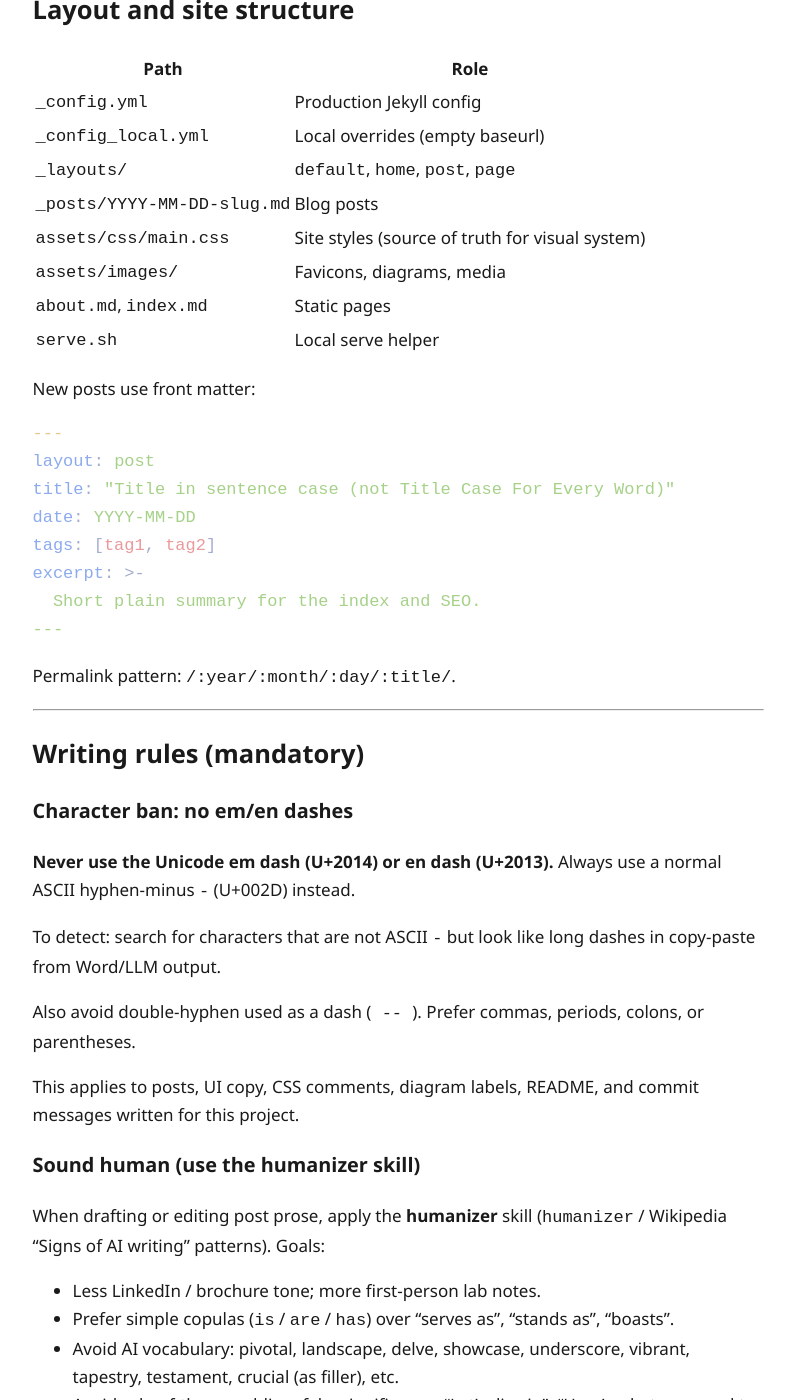
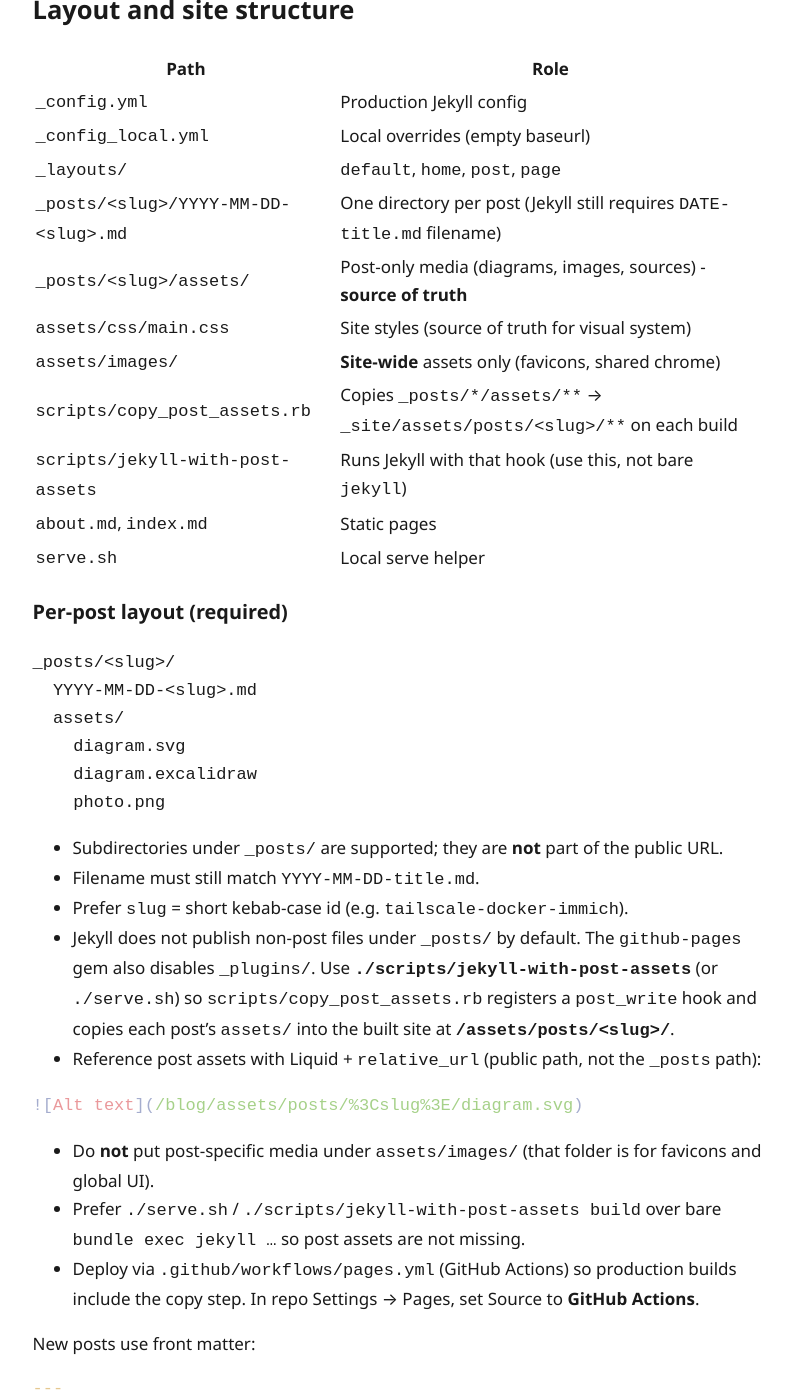
Before and after one commit to slci/blog, a Jekyll site: the page built from AGENTS.md, in a window 1280 px wide and 1400 px high, scrolled down 1115 px. Shown: the whole window, without its empty margins (242-1033 px from the left). Built offline with Jekyll 4.4.1, drawn with Linux system fonts in a browser that asks for light colours; our own code applies the rules of GitHub Pages for plain Markdown files; some of the changed text lies outside the part shown.

Commit message:
Put blog assets into same su-dirs as blog posts

````diff
--- a/AGENTS.md
+++ b/AGENTS.md
@@ -35,11 +35,39 @@ Do **not** commit `_site/` or `vendor/` (see `.gitignore`).
 | `_config.yml` | Production Jekyll config |
 | `_config_local.yml` | Local overrides (empty baseurl) |
 | `_layouts/` | `default`, `home`, `post`, `page` |
-| `_posts/YYYY-MM-DD-slug.md` | Blog posts |
+| `_posts/<slug>/YYYY-MM-DD-<slug>.md` | One directory per post (Jekyll still requires `DATE-title.md` filename) |
+| `_posts/<slug>/assets/` | Post-only media (diagrams, images, sources) - **source of truth** |
 | `assets/css/main.css` | Site styles (source of truth for visual system) |
-| `assets/images/` | Favicons, diagrams, media |
+| `assets/images/` | **Site-wide** assets only (favicons, shared chrome) |
+| `scripts/copy_post_assets.rb` | Copies `_posts/*/assets/**` → `_site/assets/posts/<slug>/**` on each build |
+| `scripts/jekyll-with-post-assets` | Runs Jekyll with that hook (use this, not bare `jekyll`) |
 | `about.md`, `index.md` | Static pages |
 | `serve.sh` | Local serve helper |
+
+### Per-post layout (required)
+
+```text
+_posts/<slug>/
+  YYYY-MM-DD-<slug>.md
+  assets/
+    diagram.svg
+    diagram.excalidraw
+    photo.png
+```
+
+- Subdirectories under `_posts/` are supported; they are **not** part of the public URL.
+- Filename must still match `YYYY-MM-DD-title.md`.
+- Prefer `slug` = short kebab-case id (e.g. `tailscale-docker-immich`).
+- Jekyll does not publish non-post files under `_posts/` by default. The `github-pages` gem also disables `_plugins/`. Use **`./scripts/jekyll-with-post-assets`** (or `./serve.sh`) so `scripts/copy_post_assets.rb` registers a `post_write` hook and copies each post's `assets/` into the built site at **`/assets/posts/<slug>/`**.
+- Reference post assets with Liquid + `relative_url` (public path, not the `_posts` path):
+
+```markdown
+![Alt text]({{ '/assets/posts/<slug>/diagram.svg' | relative_url }})
+```
+
+- Do **not** put post-specific media under `assets/images/` (that folder is for favicons and global UI).
+- Prefer `./serve.sh` / `./scripts/jekyll-with-post-assets build` over bare `bundle exec jekyll …` so post assets are not missing.
+- Deploy via `.github/workflows/pages.yml` (GitHub Actions) so production builds include the copy step. In repo Settings → Pages, set Source to **GitHub Actions**.
 
 New posts use front matter:
 
@@ -54,7 +82,7 @@ excerpt: >-
 ---
 ```
 
-Permalink pattern: `/:year/:month/:day/:title/`.
+Permalink pattern: `/:year/:month/:day/:title/` (from `_config.yml`; independent of the `_posts/` subdirectory).
 
 ---
 
@@ -144,11 +172,13 @@ CSS variables for both palettes live in `assets/css/main.css` (`--frappe-*`, `--
 - Use the **excalidraw-diagram** skill when producing Excalidraw JSON; for blog embed, ship SVG (and optional PNG).
 - No em dashes in diagram labels.
 
-Example diagram assets for the Tailscale/Docker post:
+Example diagram assets for the Tailscale/Docker post (in-repo path):
 
-- `assets/images/tailscale-docker-docker-user-sketch.svg` (primary embed)
-- `assets/images/tailscale-docker-docker-user-sketch.excalidraw`
-- `assets/images/tailscale-docker-docker-user-sketch.png`
+- `_posts/tailscale-docker-immich/assets/tailscale-docker-docker-user-sketch.svg` (primary embed)
+- `_posts/tailscale-docker-immich/assets/tailscale-docker-docker-user-sketch.excalidraw`
+- `_posts/tailscale-docker-immich/assets/tailscale-docker-docker-user-sketch.png`
+
+Published URL prefix: `/assets/posts/tailscale-docker-immich/`.
 
 ### Favicons
 
--- /dev/null
+++ b/_plugins/README.md
@@ -0,0 +1,5 @@
+# Plugins
+
+The `github-pages` gem forces a random `plugins_dir` and ignores this folder (local and on github.com).
+
+Post assets are published via `scripts/copy_post_assets.rb`, loaded by `scripts/jekyll-with-post-assets` before Jekyll runs.
````
Also changed, not shown: _posts/tailscale-docker-immich/2026-07-27-tailscale-docker-immich.md (renamed from _posts/2026-07-27-tailscale-docker-immich.md, +1 -1 lines), scripts/copy_post_assets.rb (added, +30 -0 lines), .github/workflows/pages.yml (added), README.md, _posts/tailscale-docker-immich/assets/tailscale-docker-docker-user-sketch.png (renamed from assets/images/tailscale-docker-docker-user-sketch.png), _posts/tailscale-docker-immich/assets/tailscale-docker-docker-user-sketch.svg (renamed from assets/images/tailscale-docker-docker-user-sketch.svg), _posts/tailscale-docker-immich/assets/tailscale-docker-docker-user.svg (renamed from assets/images/tailscale-docker-docker-user.svg), 7 other files.
